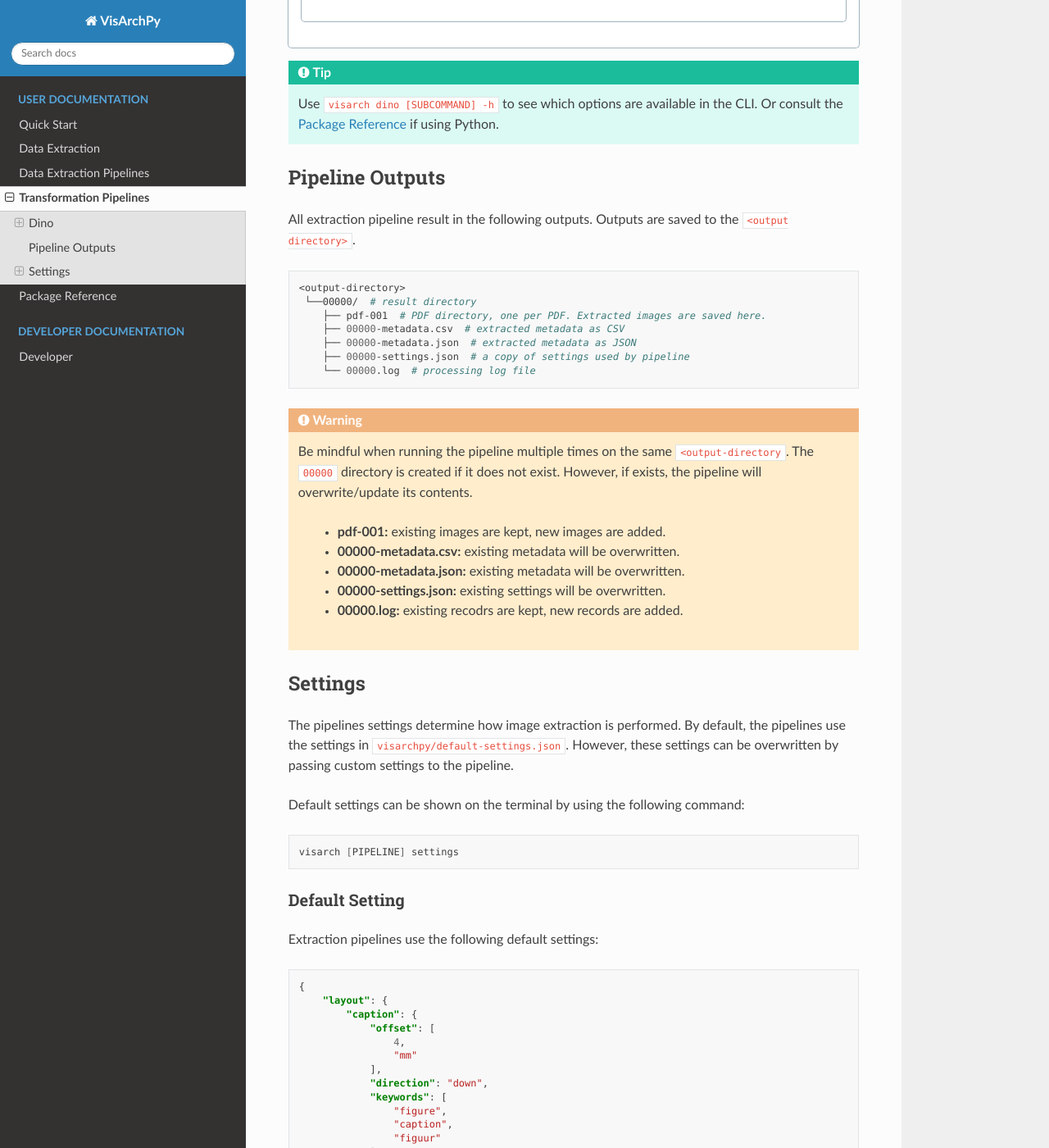
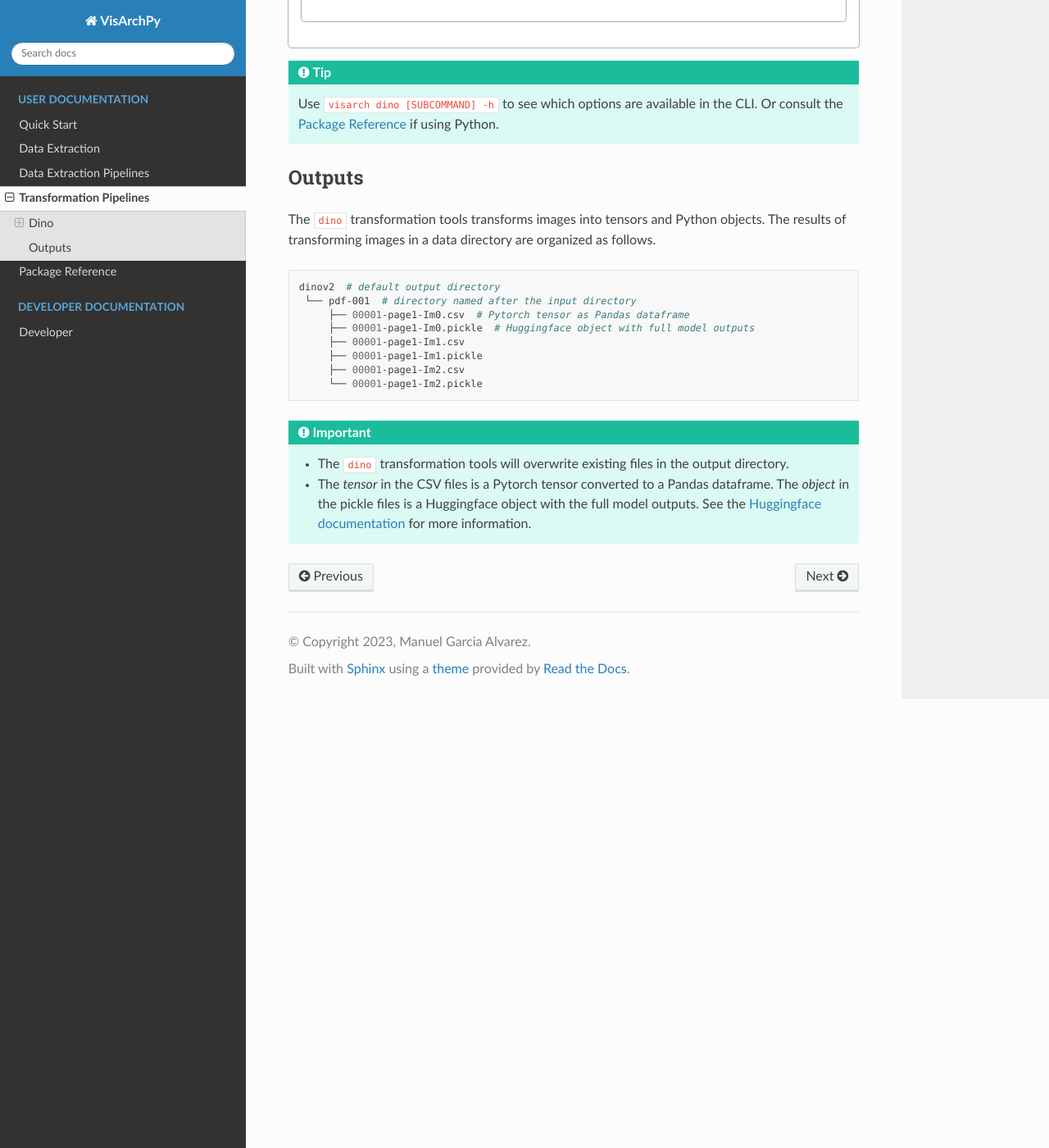
Before and after one commit to AiDAPT-A/VisArchPy, a Sphinx documentation site: the page built from docs/transform-pipelines.rst, in a window 1280 px wide and 1400 px high, scrolled down 1180 px. Shown: the whole window at 82% size. Built offline with Sphinx 7.4.7 and the Read the Docs theme 2.0.0, drawn with Linux system fonts in a browser that asks for light colours; some of the changed text lies outside the part shown.

Commit message:
Refactor image directory variable and update comments

````diff
--- a/docs/transform-pipelines.rst
+++ b/docs/transform-pipelines.rst
@@ -105,146 +105,25 @@
 .. tip::
     Use ``visarch dino [SUBCOMMAND] -h`` to see which options are available in the CLI. Or consult the :ref:`python api` if using Python.
 
-Pipeline Outputs
+
+Outputs
 ----------------
 
-All extraction pipeline result in the following outputs. Outputs are saved to the ``<output directory>``.
+The ``dino`` transformation tools transforms images into tensors and  Python objects. The results of transforming images in a data directory are organized as follows.
+
 
 .. code-block:: shell
 
-   <output-directory>
-    └──00000/  # result directory
-       ├── pdf-001  # PDF directory, one per PDF. Extracted images are saved here.
-       ├── 00000-metadata.csv  # extracted metadata as CSV
-       ├── 00000-metadata.json  # extracted metadata as JSON
-       ├── 00000-settings.json  # a copy of settings used by pipeline
-       └── 00000.log  # processing log file
+   dinov2  # default output directory
+    └── pdf-001  # directory named after the input directory
+        ├── 00001-page1-Im0.csv  # Pytorch tensor as Pandas dataframe
+        ├── 00001-page1-Im0.pickle  # Huggingface object with full model outputs
+        ├── 00001-page1-Im1.csv
+        ├── 00001-page1-Im1.pickle
+        ├── 00001-page1-Im2.csv
+        └── 00001-page1-Im2.pickle
 
-.. warning::
-    Be mindful when running the pipeline multiple times on the same ``<output-directory``.
-    The ``00000`` directory is created if it does not exist. However, if exists, the pipeline will overwrite/update its contents.
+.. important::
 
-       * **pdf-001:**  existing images are kept, new images are added.
-       * **00000-metadata.csv:**  existing metadata will be overwritten.
-       * **00000-metadata.json:**  existing metadata will be overwritten.
-       * **00000-settings.json:**  existing settings will be overwritten.
-       * **00000.log:** existing recodrs are kept, new records are added.
-
-
-Settings
----------
-
-The pipelines settings determine how image extraction is performed. By default, the pipelines use the settings in ``visarchpy/default-settings.json``. However, these settings can be overwritten by passing custom settings to the pipeline.
-
-Default settings can be shown on the terminal by using the following command:
-
-.. code-block:: shell
-
-    visarch [PIPELINE] settings
-
-
-Default Setting
-""""""""""""""""
-
-Extraction pipelines use the following default settings:
-
-.. code-block:: json
-
-    {
-        "layout": {
-            "caption": {
-                "offset": [
-                    4,
-                    "mm"
-                ],
-                "direction": "down",
-                "keywords": [
-                    "figure",
-                    "caption",
-                    "figuur"
-                ]
-            },
-            "image": {
-                "width": 120,
-                "height": 120
-            }
-        },
-        "ocr": {
-            "caption": {
-                "offset": [
-                    50,
-                    "px"
-                ],
-                "direction": "down",
-                "keywords": [
-                    "figure",
-                    "caption",
-                    "figuur"
-                ]
-            },
-            "image": {
-                "width": 120,
-                "height": 120
-            },
-            "resolution": 250,
-            "resize": 30000
-        }
-    }
-
-
-.. table:: Settings for the data extraction pipelines in VisArchPy.
-
-    ======================= ===================================== =================================
-     Setting                Meaning                               Expected values
-    ======================= ===================================== =================================
-    *layout*                Group settings for Layout analysis
-    *ocr*                   Group settings for OCR analysis
-    *caption.offset*        | Distance around an image boundary   | ``[ number, "mm" ]`` (for layout)
-                            | where captions will be searched     | ``[ number, "px" ]`` (for OCR)
-                            | for
-    *caption.direction*     | Derection relative to an image
-                            | where captions are searched for     | ``all, up, down,``
-                            |                                     | ``right, left ```
-    *caption.keywords*      | Keywords used to find captions      | ``[keyword1, keyword2, ...]``
-                            | based on text analysis
-    *image.width*           | minimum width of an image to be     ``integer``
-                            | extracted, in pixels
-    *image.height*          | minimum height of an image to be    ``integer``
-                            | extracted, in pixels
-    *ocr.resolution*        | DPI used to convert PDF pages       ``integer``
-                            | into images befor applying OCR
-    *ocr.resize*            | Maximum width and height of PDF     ``integer``
-                            | page used as input by Tesseract.
-                            | in pixels. If page conversion
-                            | results in a larger image, it will
-                            | be downsized to fit this value.
-                            | Tesseract maximum values  for
-                            | width and height is :math:`2^{15}`
-    ======================= ===================================== =================================
-
-
-
-Custom Settings
-""""""""""""""""""
-
-When defining custom setting, the schema defined above should be used. Note that settings for different extraction approaches are grouped together. When using a pipeline that implements only one approach, settigs for the other approach can be ommitted. Custom settings can be passed to a pipeline as a JSON file (CLI) or as a dictionary (Python).
-
-.. tabs::
-
-    .. code-tab:: bash  CLI
-
-        visarch layoutocr from-file --settings <settings-file> <path-pdf-directory> \
-        <path-output-directory>
-
-    .. code-tab:: py
-
-        from visarchpy.pipelines import LayoutOCR
-
-        custom_settings = {}  # a dictionary with custom settings following schema above
-
-        pipeline = LayoutOCR('path-to-data-dir', 'path-to-output-dir',
-                            metadata_file='path-to-mods-file',
-                            settings=custom_settings
-                            )
-
-        pipeline.run()
+    * The ``dino`` transformation tools will overwrite existing files in the output directory.
+    * The *tensor* in the CSV files is a Pytorch tensor converted to a Pandas dataframe. The *object* in the pickle files is a Huggingface object with the full model outputs. See the `Huggingface documentation <https://huggingface.co/transformers/main_classes/output.html>`_ for more information.
````
Also changed, not shown: other parts of docs/transform-pipelines.rst (+6 -6 lines).
